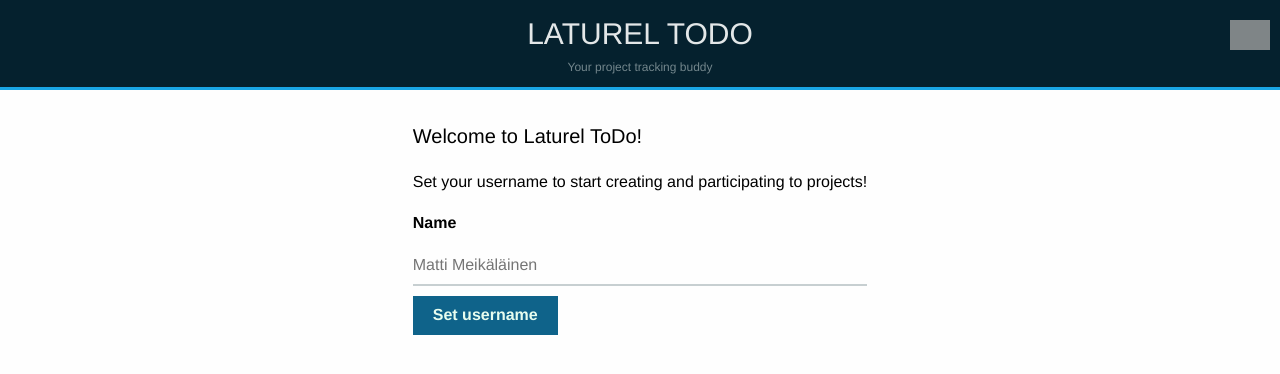
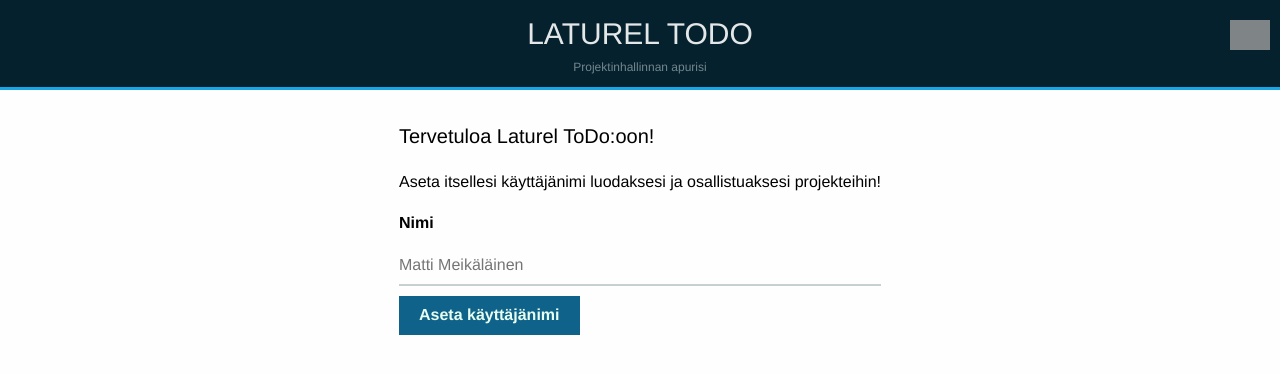
Before and after one commit to Zigelzi/laturel-todo-spa, a Vue app: page / in a window 1280 px wide. Shown: the top 374 px of the page. Built offline with nearby package versions, Linux system fonts and the light colour scheme; no server answers; grey boxes are pictures that could not be loaded.

Commit message:
Add en/fi localisation to the app

```diff
--- a/src/App.vue
+++ b/src/App.vue
@@ -2,7 +2,7 @@
   <div id="app">
     <header class="main-header">
       <h1 class="text-30 main-title">Laturel Todo</h1>
-      <p class="text-12 subtext">Your project tracking buddy</p>
+      <p class="text-12 subtext">{{ $t("header.subtitle") }}</p>
       <div class="language-switcher">
         <button
           class="language-button"
--- a/src/components/NewProject.vue
+++ b/src/components/NewProject.vue
@@ -4,7 +4,7 @@
       <input
         type="text"
         id="project-name"
-        placeholder="Project name"
+        :placeholder="$t('newProject.placeholders.projectName')"
         v-model="project.name"
       />
       <span class="input-border"></span>
@@ -16,12 +16,14 @@
         id="project-description"
         cols="25"
         rows="5"
-        placeholder="Project description"
+        :placeholder="$t('newProject.placeholders.projectDescription')"
         v-model="project.description"
       ></textarea>
       <span class="input-border"></span
     ></label>
-    <button @click="submitProject" class="btn btn-primary">Create</button>
+    <button @click="submitProject" class="btn btn-primary">
+      {{ $t("newProject.create") }}
+    </button>
   </div>
 </template>
 <script>
--- a/src/components/NewTask.vue
+++ b/src/components/NewTask.vue
@@ -13,7 +13,7 @@
         type="text"
         name=""
         id=""
-        placeholder="What needs to be done?"
+        :placeholder="$t('newTask.placeholder')"
         @keyup.enter="createTask"
       />
       <div @click="createTask">
--- a/src/components/NewUserForm.vue
+++ b/src/components/NewUserForm.vue
@@ -1,12 +1,12 @@
 <template>
   <div>
     <div class="welcome-message">
-      <h2 class="text-20 fw-normal m-top-0">Welcome to Laturel ToDo!</h2>
-      <p>Set your username to start creating and participating to projects!</p>
+      <h2 class="text-20 fw-normal m-top-0">{{ $t("newUserForm.title") }}</h2>
+      <p>{{ $t("newUserForm.description") }}</p>
     </div>
     <form class="new-user-form">
       <label class="input-field">
-        <span class="input-label">Name</span>
+        <span class="input-label">{{ $t("newUserForm.name") }}</span>
         <input
           type="text"
           v-model="user.name"
@@ -18,7 +18,7 @@
         <span class="input-border"></span>
       </label>
       <button class="btn btn-primary" @click.prevent="addNewUser">
-        Set username
+        {{ $t("newUserForm.setUsername") }}
       </button>
     </form>
   </div>
--- a/src/components/Task.vue
+++ b/src/components/Task.vue
@@ -30,7 +30,7 @@
         <div class="assignee-list">
           <SvgIcon iconType="people" iconSize="icon-s" />
           <div class="no-assignees" v-if="noAssignees">
-            Nobody on this yet...
+            {{ $t("task.noAssignees") }}
           </div>
           <div
             v-for="assignee in task.assignees"
@@ -42,7 +42,7 @@
           <div class="task-assignee-buttons">
             <div class="task-join" v-if="!isAssigned">
               <button class="btn btn-primary" @click.stop="addAssigneeToTask">
-                Join
+                {{ $t("task.join") }}
               </button>
             </div>
             <div
@@ -51,7 +51,7 @@
               @click.stop="removeAssigneeFromTask"
             >
               <button class="btn btn-primary">
-                Leave
+                {{ $t("task.leave") }}
               </button>
             </div>
           </div>
--- a/src/i18n.js
+++ b/src/i18n.js
@@ -21,7 +21,7 @@ function loadLocaleMessages() {
 }
 
 export default new VueI18n({
-  locale: process.env.VUE_APP_I18N_LOCALE || "en",
-  fallbackLocale: process.env.VUE_APP_I18N_FALLBACK_LOCALE || "en",
+  locale: process.env.VUE_APP_I18N_LOCALE || "fi",
+  fallbackLocale: process.env.VUE_APP_I18N_FALLBACK_LOCALE || "fi",
   messages: loadLocaleMessages()
 });
--- a/src/locales/en.json
+++ b/src/locales/en.json
@@ -1,3 +1,32 @@
 {
-  "message": "hello i18n !!"
+  "header":{
+    "subtitle":"Your project tracking buddy"
+  },
+  "project":{
+    "tasks":"All tasks completed! | task remaining | tasks remaining"
+  },
+  "nav":{
+    "title":"Project list"
+  },
+  "task":{
+    "noAssignees":"Nobody on this yet...",
+    "join":"Join",
+    "leave":"Leave"
+  },
+  "newUserForm":{
+    "title":"Welcome to Laturel ToDo!",
+    "description":"Set your username to start creating and participating to projects!",
+    "name":"Name",
+    "setUsername":"Set username"
+  },
+  "newTask":{
+    "placeholder":"What needs to be done?"
+  },
+  "newProject":{
+    "placeholders":{
+      "projectName":"Project name",
+      "projectDescription":"Project description"
+    },
+    "create":"Create"
+  }
 }
--- a/src/locales/fi.json
+++ b/src/locales/fi.json
@@ -1,3 +1,32 @@
 {
-    "message": "Testi"
+  "header":{
+    "subtitle":"Projektinhallinnan apurisi"
+  },
+  "project":{
+    "tasks":"Kaikki tehtävät valmiit! | tehtävä jäljellä | tehtävää jäljellä"
+  },
+  "nav":{
+    "title":"Projektilista"
+  },
+  "task":{
+    "noAssignees":"Ei kenenkään vastuulla...",
+    "join":"Liity",
+    "leave":"Poistu"
+  },
+  "newUserForm":{
+    "title":"Tervetuloa Laturel ToDo:oon!",
+    "description":"Aseta itsellesi käyttäjänimi luodaksesi ja osallistuaksesi projekteihin!",
+    "name":"Nimi",
+    "setUsername":"Aseta käyttäjänimi"
+  },
+  "newTask":{
+    "placeholder":"Mitä tarvitsee tehdä?"
+  },
+  "newProject":{
+    "placeholders":{
+      "projectName":"Projektin nimi",
+      "projectDescription":"Projektin kuvaus"
+    },
+    "create":"Luo"
+  }
 }
--- a/src/views/Index.vue
+++ b/src/views/Index.vue
@@ -3,9 +3,9 @@
     <NewUserForm v-if="!userExists" @userSaved="checkForExistingUser" />
     <div v-if="userExists">
       <nav class="nav">
-        <router-link :to="{ name: 'allProjects' }" class="nav-link"
-          >Project list</router-link
-        >
+        <router-link :to="{ name: 'allProjects' }" class="nav-link">{{
+          $t("nav.title")
+        }}</router-link>
       </nav>
       <router-view></router-view>
     </div>
--- a/src/views/Project.vue
+++ b/src/views/Project.vue
@@ -6,17 +6,17 @@
         <p class="subtext text-14">{{ project.description }}</p>
         <div class="tasks-remaining">
           <p class="subtext text-14" v-if="incompleteTasks.length === 0">
-            All tasks completed!
+            {{ $tc("project.tasks", 0) }}
           </p>
           <p class="subtext text-14" v-if="incompleteTasks.length === 1">
-            {{ incompleteTasks.length }} task remaining
+            {{ incompleteTasks.length }} {{ $tc("project.tasks", 1) }}
           </p>
           <p class="subtext text-14" v-if="incompleteTasks.length > 1">
-            {{ incompleteTasks.length }} tasks remaining
+            {{ incompleteTasks.length }} {{ $tc("project.tasks", 2) }}
           </p>
         </div>
       </div>
-      <button class="btn btn-danger" @click.stop="deleteProject">Delete</button>
+      <!-- <button class="btn btn-danger" @click.stop="deleteProject">Delete</button> -->
     </div>
 
     <div>
```
Also changed, not shown: 1 other file (tests, documents, lock files or other folders).
